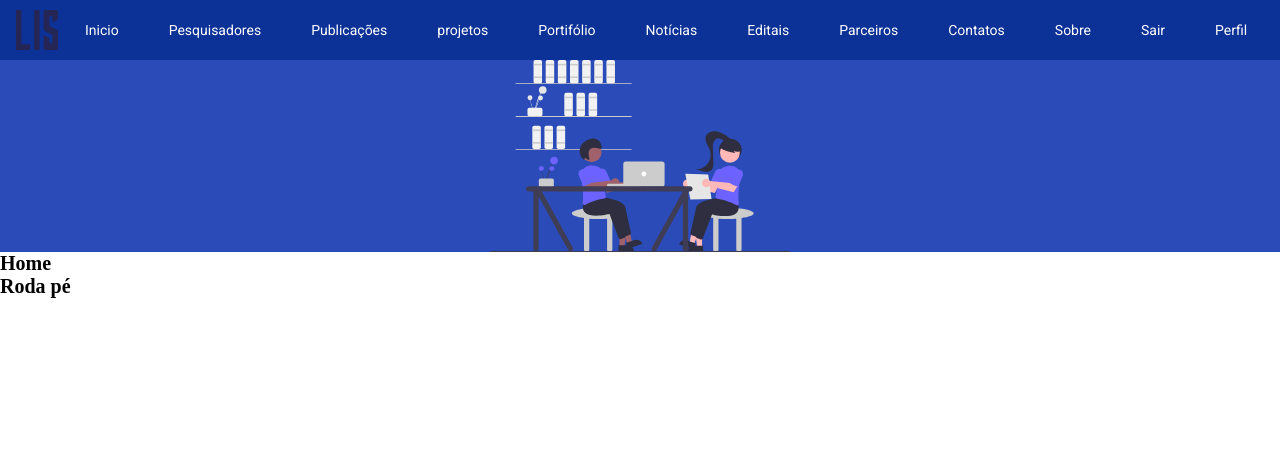
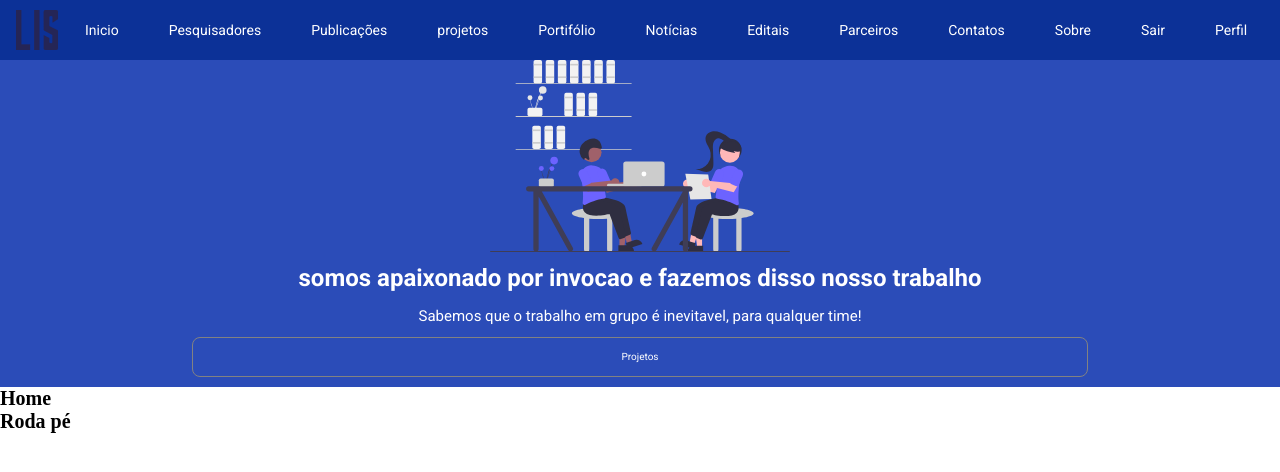
Before and after one commit to Allysonfreitas210695/project-LIS, a React (Create React App) app: page / in a window 1280 px wide. Shown: the top 472 px of the page. Built offline with nearby package versions, Linux system fonts and the light colour scheme.

Commit message:
Adicionador mesagem

```diff
--- a/src/components/Banner/index.tsx
+++ b/src/components/Banner/index.tsx
@@ -2,21 +2,23 @@
 import styled from 'styled-components';
 import Img from '../../../src/assets/images/Home/imagem.svg';
 import BannerImg from '../Header/BannerImg';
-
+import Messegen from '../Header/BannerMessege';
 
 const BannerContent = styled.div`
    display: flex;
-   justify-content: center;
+   flex-direction: column;
+   align-items: center;
 
 `
 
 export default  function Banner(){
     return(
      <BannerContent>
-       <BannerImg
+        <BannerImg
         src={Img}
         alt= "imagem da home"
        />
+        <Messegen/>
      </BannerContent>
     );
 }
--- /dev/null
+++ b/src/components/Header/BannerMessege/index.tsx
@@ -0,0 +1,49 @@
+import React from 'react';
+import styled from 'styled-components';
+import { Link } from 'react-router-dom';
+
+const MessageContainer = styled.div`
+  width: 70%;
+  color: var(--color-white);
+  font-family: 'Roboto', sans-serif;
+  text-align: center;
+  margin-top: 10px;
+  margin-bottom: 10px;
+  line-height: 1.4;
+`
+
+const Title = styled.h1`
+  font-size: 2.4rem;
+`
+
+const Description = styled.h2`
+   font-weight: normal;
+   margin: 10px 0;
+`
+
+const Button = styled(Link)`
+    display: flex;
+    border: 1px solid var(--color-grey);
+    height: 4rem;
+    justify-content: center;
+    align-items: center;
+    color: var(--color-white);
+    text-decoration: none;
+    border-radius: 0.8rem;
+`
+
+export default function Messegen(){
+    return(
+     <MessageContainer>
+         <Title>
+             somos apaixonado por invocao e fazemos disso nosso trabalho
+         </Title>
+         <Description>
+             Sabemos que o trabalho em grupo é inevitavel, para qualquer time!
+         </Description>
+         <Button to="/projetos">
+             Projetos
+         </Button>
+     </MessageContainer>
+    );
+}
```
